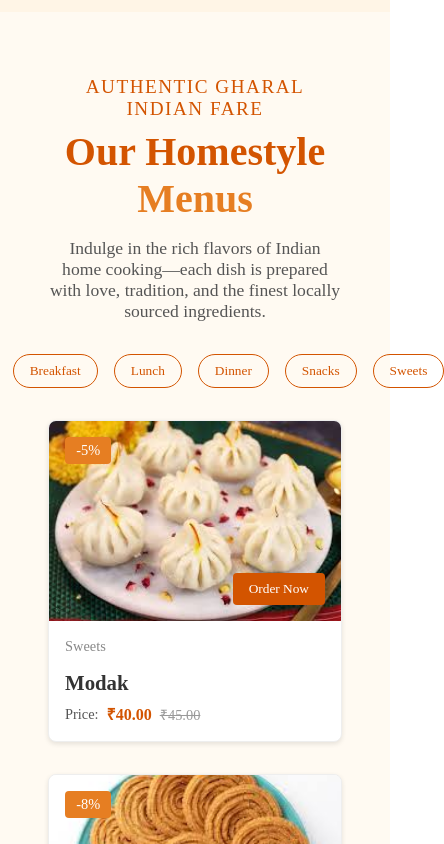
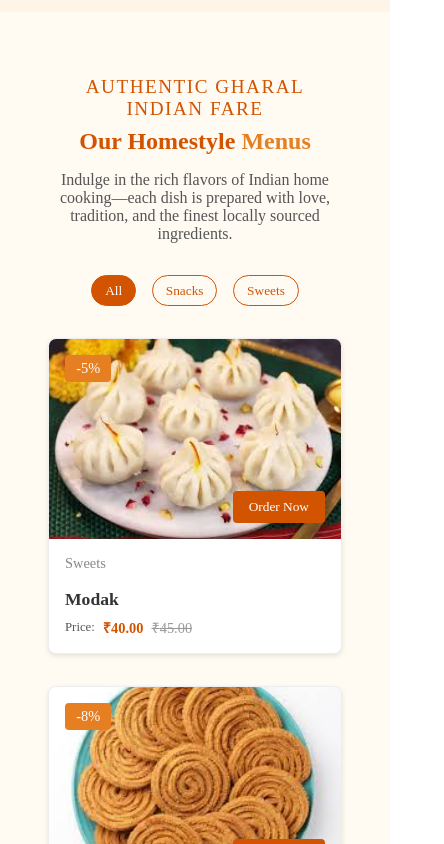
Before and after one commit to rajasim/Anuhira, a React (Vite) app: page / in a window 390 px wide. Shown: the part 3720-4564 px from the top of the page, 444 px wide, since content can reach past the window. Built offline with nearby package versions, Linux system fonts and the light colour scheme; a web font is replaced by a local one.

Commit message:
update 007

```diff
--- a/src/components/Banner/Banner.module.css
+++ b/src/components/Banner/Banner.module.css
@@ -57,7 +57,7 @@
     border-radius: 8px;
 }
 
-/* New CSS to center banner images */
+/* Center and make images responsive */
 .bannerImg {
     display: block;
     margin: 0 auto;
@@ -103,3 +103,39 @@
 .btn:hover {
     background-color: #d81b60;
 }
+
+/* Responsive design for smaller screens */
+@media (max-width: 1024px) {
+    .bannerItem {
+        flex: 1 1 calc(50% - 20px);
+    }
+}
+
+@media (max-width: 768px) {
+    .bannerItem {
+        flex: 1 1 calc(100% - 20px);
+    }
+
+    .bannerTitle {
+        font-size: 1.5rem;
+    }
+
+    .bannerText {
+        font-size: 1rem;
+    }
+
+    .btn {
+        font-size: 0.875rem;
+        padding: 8px 16px;
+    }
+}
+
+@media (max-width: 480px) {
+    .bannerTitle {
+        font-size: 1.25rem;
+    }
+
+    .bannerText {
+        font-size: 0.9rem;
+    }
+}
--- a/src/components/FoodMenu/FoodMenu.jsx
+++ b/src/components/FoodMenu/FoodMenu.jsx
@@ -148,7 +148,7 @@ const menuItems = [
 
 
 // Filter options
-const filterOptions = ["All", "Breakfast", "Lunch", "Dinner", "Snacks", "Sweets"];
+const filterOptions = ["All", "Snacks", "Sweets"];
 
 const FoodMenu = () => {
     const [activeFilter, setActiveFilter] = useState("All");
--- a/src/components/FoodMenu/FoodMenu.module.css
+++ b/src/components/FoodMenu/FoodMenu.module.css
@@ -1,9 +1,6 @@
-/* FoodMenu.module.css */
-
 .section {
     padding: 4rem 2rem;
     background-color: #fffaf2;
-    /* light, warm background */
 }
 
 .container {
@@ -178,3 +175,50 @@
     color: #999;
     text-decoration: line-through;
 }
+
+/* Media Queries for Responsiveness */
+@media (max-width: 1024px) {
+    .sectionTitle {
+        font-size: 2rem;
+    }
+
+    .foodMenuList {
+        grid-template-columns: repeat(2, 1fr);
+    }
+}
+
+@media (max-width: 768px) {
+    .sectionTitle {
+        font-size: 1.8rem;
+    }
+
+    .sectionText {
+        font-size: 1rem;
+    }
+
+    .filterBtn {
+        padding: 0.4rem 0.8rem;
+    }
+
+    .foodMenuList {
+        grid-template-columns: repeat(1, 1fr);
+    }
+}
+
+@media (max-width: 480px) {
+    .sectionTitle {
+        font-size: 1.5rem;
+    }
+
+    .cardTitle {
+        font-size: 1.1rem;
+    }
+
+    .priceText {
+        font-size: 0.8rem;
+    }
+
+    .price {
+        font-size: 0.9rem;
+    }
+}
```
Also changed, not shown: eslint.config.js (added, +38 -0 lines), 1 other file (tests, documents, lock files or other folders).
